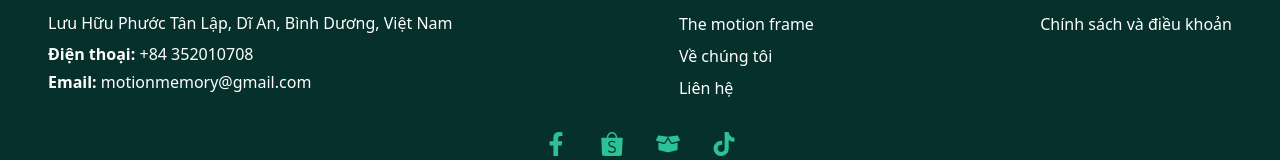
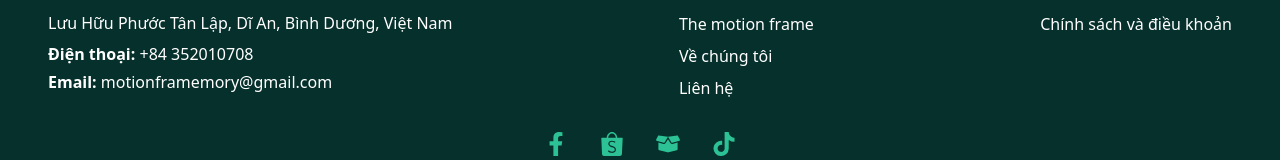
Before and after one commit to hthaitai/motion-web, a React (Vite) app: page /contact in a window 1280 px wide. Shown: the part 1428-1588 px from the top of the page. Built offline with nearby package versions, Linux system fonts and the light colour scheme.

Commit message:
last updated

```diff
--- a/src/components/Footer.jsx
+++ b/src/components/Footer.jsx
@@ -74,7 +74,7 @@ function Footer() {
             </p>
             <p>
               <span className="font-semibold">Email:</span>{" "}
-              motionmemory@gmail.com
+              motionframemory@gmail.com
             </p>
           </div>
           {/* Page */}
```
